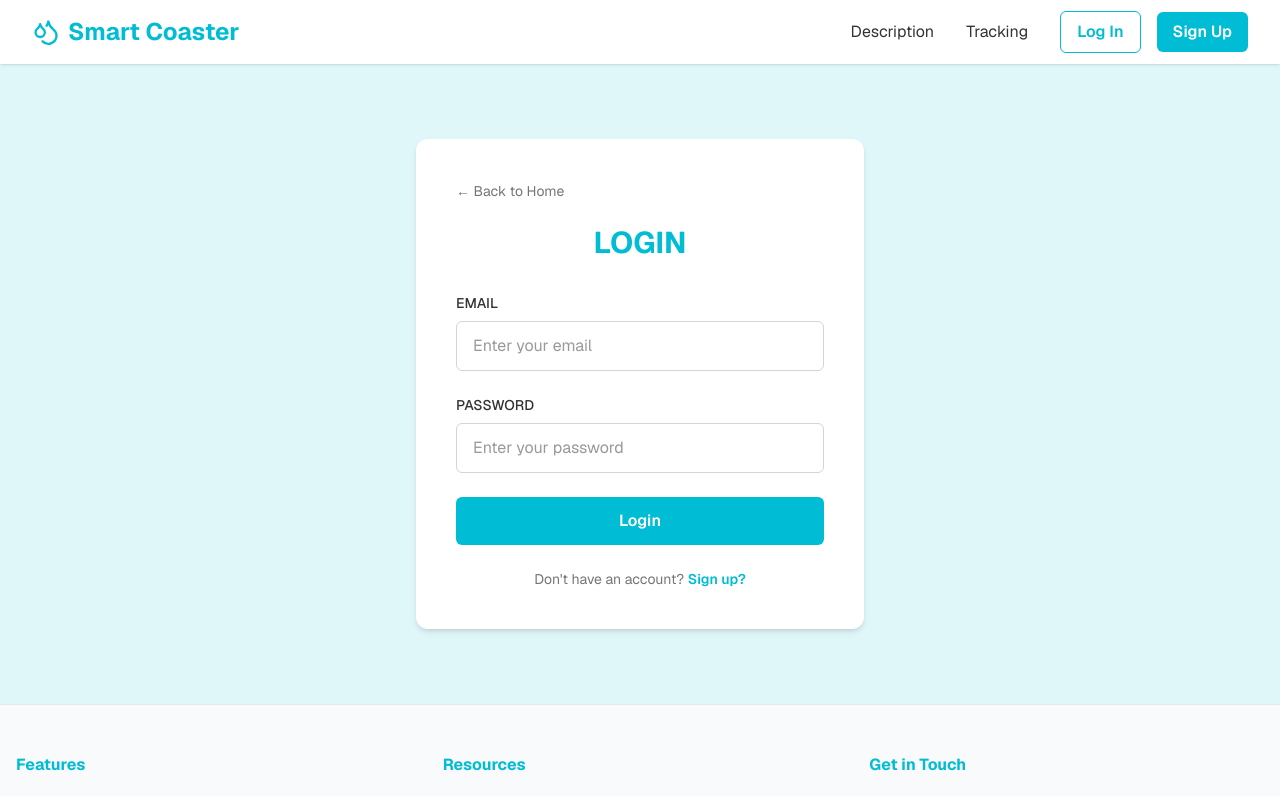
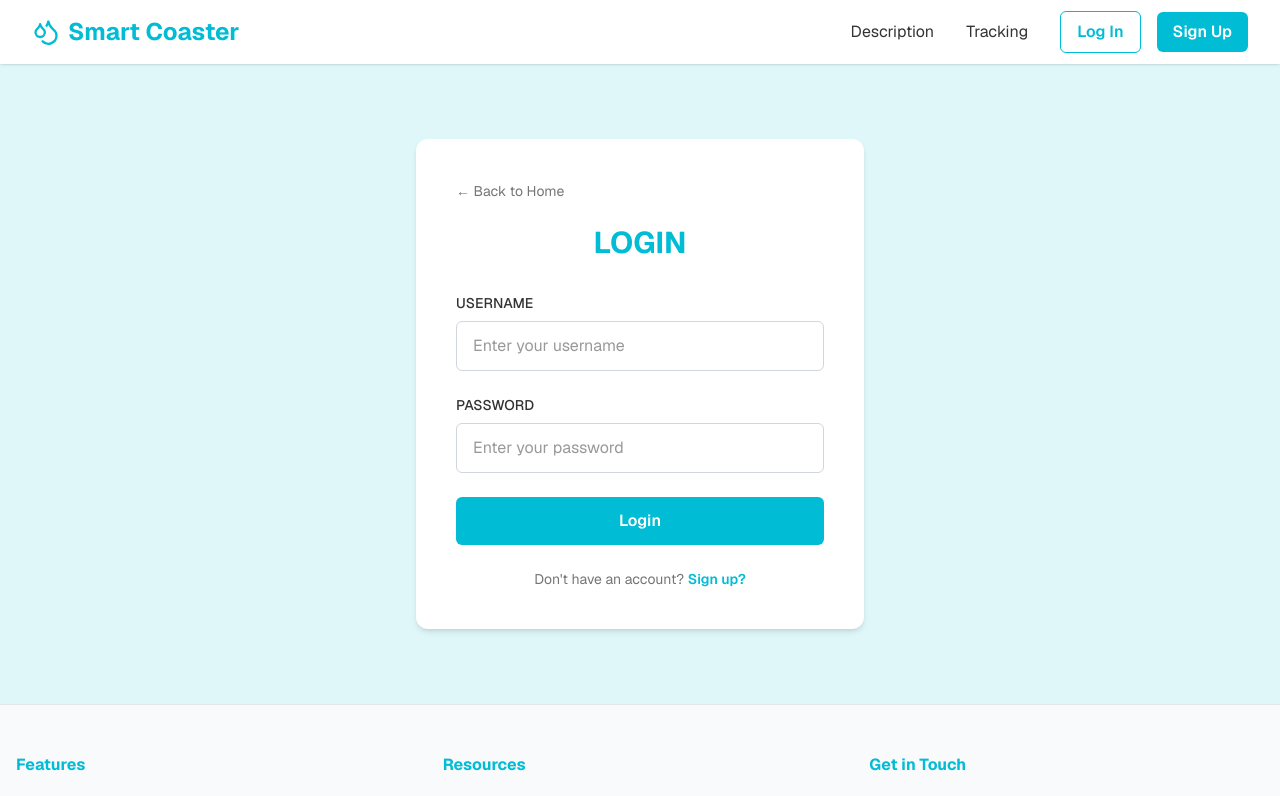
Before and after one commit to arjayme/smart-coaster-app, a Next.js app: page /login in a window 1280 px wide. Shown: the top 796 px of the page. Built offline with nearby package versions, Linux system fonts and the light colour scheme; no server answers.

Commit message:
Switch to username-only auth (no email required)

```diff
--- a/src/app/(auth)/login/page.tsx
+++ b/src/app/(auth)/login/page.tsx
@@ -8,20 +8,17 @@ import { useAuth } from "@/context/AuthContext";
 export default function LoginPage() {
     const router = useRouter();
     const { signIn } = useAuth();
-    const [email, setEmail] = useState("");
+    const [username, setUsername] = useState("");
     const [password, setPassword] = useState("");
-    const [errors, setErrors] = useState({ email: "", password: "", general: "" });
+    const [errors, setErrors] = useState({ username: "", password: "", general: "" });
     const [isLoading, setIsLoading] = useState(false);
 
     const validateForm = () => {
-        const newErrors = { email: "", password: "", general: "" };
+        const newErrors = { username: "", password: "", general: "" };
         let isValid = true;
 
-        if (!email.trim()) {
-            newErrors.email = "Email is required";
-            isValid = false;
-        } else if (!/\S+@\S+\.\S+/.test(email)) {
-            newErrors.email = "Please enter a valid email";
+        if (!username.trim()) {
+            newErrors.username = "Username is required";
             isValid = false;
         }
 
@@ -42,9 +39,9 @@ export default function LoginPage() {
 
         if (validateForm()) {
             setIsLoading(true);
-            setErrors({ email: "", password: "", general: "" });
+            setErrors({ username: "", password: "", general: "" });
 
-            const { error } = await signIn(email, password);
+            const { error } = await signIn(username, password);
 
             if (error) {
                 setErrors((prev) => ({ ...prev, general: error }));
@@ -71,21 +68,21 @@ export default function LoginPage() {
 
             <form onSubmit={handleSubmit} className="space-y-6">
                 <div>
-                    <label htmlFor="email" className="block text-sm font-medium mb-2">
-                        EMAIL
+                    <label htmlFor="username" className="block text-sm font-medium mb-2">
+                        USERNAME
                     </label>
                     <input
-                        type="email"
-                        id="email"
-                        value={email}
-                        onChange={(e) => setEmail(e.target.value)}
-                        className={`w-full px-4 py-3 border rounded-md focus:outline-none focus:ring-2 focus:ring-accent ${errors.email ? "border-red-500" : "border-gray-300"
+                        type="text"
+                        id="username"
+                        value={username}
+                        onChange={(e) => setUsername(e.target.value)}
+                        className={`w-full px-4 py-3 border rounded-md focus:outline-none focus:ring-2 focus:ring-accent ${errors.username ? "border-red-500" : "border-gray-300"
                             }`}
-                        placeholder="Enter your email"
+                        placeholder="Enter your username"
                         disabled={isLoading}
                     />
-                    {errors.email && (
-                        <p className="mt-1 text-sm text-red-500">{errors.email}</p>
+                    {errors.username && (
+                        <p className="mt-1 text-sm text-red-500">{errors.username}</p>
                     )}
                 </div>
 
--- a/src/app/(auth)/register/page.tsx
+++ b/src/app/(auth)/register/page.tsx
@@ -8,31 +8,20 @@ import { useAuth } from "@/context/AuthContext";
 export default function RegisterPage() {
     const router = useRouter();
     const { signUp } = useAuth();
-    const [email, setEmail] = useState("");
     const [username, setUsername] = useState("");
     const [password, setPassword] = useState("");
     const [confirmPassword, setConfirmPassword] = useState("");
     const [errors, setErrors] = useState({
-        email: "",
         username: "",
         password: "",
         confirmPassword: "",
         general: "",
     });
     const [isLoading, setIsLoading] = useState(false);
-    const [successMessage, setSuccessMessage] = useState("");
 
     const validateForm = () => {
-        const newErrors = { email: "", username: "", password: "", confirmPassword: "", general: "" };
+        const newErrors = { username: "", password: "", confirmPassword: "", general: "" };
         let isValid = true;
-
-        if (!email.trim()) {
-            newErrors.email = "Email is required";
-            isValid = false;
-        } else if (!/\S+@\S+\.\S+/.test(email)) {
-            newErrors.email = "Please enter a valid email";
-            isValid = false;
-        }
 
         if (!username.trim()) {
             newErrors.username = "Username is required";
@@ -64,16 +53,15 @@ export default function RegisterPage() {
 
         if (validateForm()) {
             setIsLoading(true);
-            setErrors({ email: "", username: "", password: "", confirmPassword: "", general: "" });
+            setErrors({ username: "", password: "", confirmPassword: "", general: "" });
 
-            const { error } = await signUp(email, password, username);
+            const { error } = await signUp(username, password);
 
             if (error) {
                 setErrors((prev) => ({ ...prev, general: error }));
                 setIsLoading(false);
             } else {
-                setSuccessMessage("Account created! Check your email to confirm, then log in.");
-                setIsLoading(false);
+                router.push("/tracker");
             }
         }
     };
@@ -92,32 +80,7 @@ export default function RegisterPage() {
                 </div>
             )}
 
-            {successMessage && (
-                <div className="mb-4 p-3 bg-green-50 border border-green-200 rounded-md text-green-600 text-sm text-center">
-                    {successMessage}
-                </div>
-            )}
-
             <form onSubmit={handleSubmit} className="space-y-6">
-                <div>
-                    <label htmlFor="email" className="block text-sm font-medium mb-2">
-                        EMAIL
-                    </label>
-                    <input
-                        type="email"
-                        id="email"
-                        value={email}
-                        onChange={(e) => setEmail(e.target.value)}
-                        className={`w-full px-4 py-3 border rounded-md focus:outline-none focus:ring-2 focus:ring-accent ${errors.email ? "border-red-500" : "border-gray-300"
-                            }`}
-                        placeholder="Enter your email"
-                        disabled={isLoading}
-                    />
-                    {errors.email && (
-                        <p className="mt-1 text-sm text-red-500">{errors.email}</p>
-                    )}
-                </div>
-
                 <div>
                     <label htmlFor="username" className="block text-sm font-medium mb-2">
                         USERNAME
--- a/src/context/AuthContext.tsx
+++ b/src/context/AuthContext.tsx
@@ -8,12 +8,17 @@ interface AuthContextType {
     user: User | null;
     session: Session | null;
     loading: boolean;
-    signUp: (email: string, password: string, username: string) => Promise<{ error: string | null }>;
-    signIn: (email: string, password: string) => Promise<{ error: string | null }>;
+    signUp: (username: string, password: string) => Promise<{ error: string | null }>;
+    signIn: (username: string, password: string) => Promise<{ error: string | null }>;
     signOut: () => Promise<void>;
 }
 
 const AuthContext = createContext<AuthContextType | undefined>(undefined);
+
+// Convert username to a fake email for Supabase (it requires email internally)
+function usernameToEmail(username: string): string {
+    return `${username.toLowerCase().trim()}@smartcoaster.app`;
+}
 
 export function AuthProvider({ children }: { children: ReactNode }) {
     const [user, setUser] = useState<User | null>(null);
@@ -21,14 +26,12 @@ export function AuthProvider({ children }: { children: ReactNode }) {
     const [loading, setLoading] = useState(true);
 
     useEffect(() => {
-        // Get initial session
         supabase.auth.getSession().then(({ data: { session } }) => {
             setSession(session);
             setUser(session?.user ?? null);
             setLoading(false);
         });
 
-        // Listen for auth changes
         const { data: { subscription } } = supabase.auth.onAuthStateChange((_event, session) => {
             setSession(session);
             setUser(session?.user ?? null);
@@ -38,7 +41,8 @@ export function AuthProvider({ children }: { children: ReactNode }) {
         return () => subscription.unsubscribe();
     }, []);
 
-    const signUp = async (email: string, password: string, username: string) => {
+    const signUp = async (username: string, password: string) => {
+        const email = usernameToEmail(username);
         const { error } = await supabase.auth.signUp({
             email,
             password,
@@ -46,16 +50,27 @@ export function AuthProvider({ children }: { children: ReactNode }) {
                 data: { username },
             },
         });
-        if (error) return { error: error.message };
+        if (error) {
+            if (error.message.includes("already registered")) {
+                return { error: "Username is already taken" };
+            }
+            return { error: error.message };
+        }
         return { error: null };
     };
 
-    const signIn = async (email: string, password: string) => {
+    const signIn = async (username: string, password: string) => {
+        const email = usernameToEmail(username);
         const { error } = await supabase.auth.signInWithPassword({
             email,
             password,
         });
-        if (error) return { error: error.message };
+        if (error) {
+            if (error.message.includes("Invalid login credentials")) {
+                return { error: "Invalid username or password" };
+            }
+            return { error: error.message };
+        }
         return { error: null };
     };
 
```
